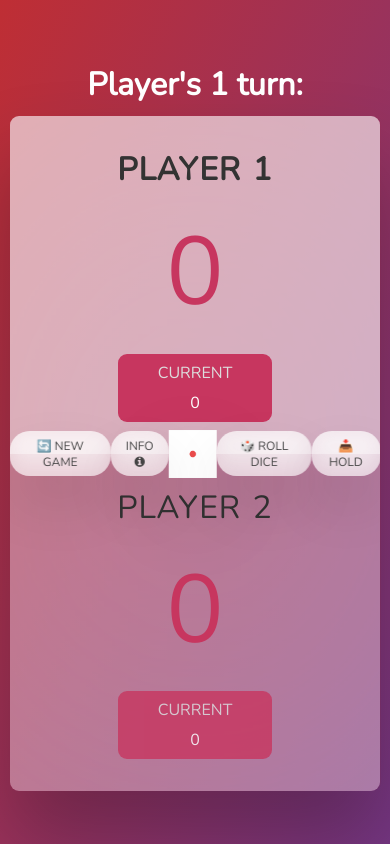
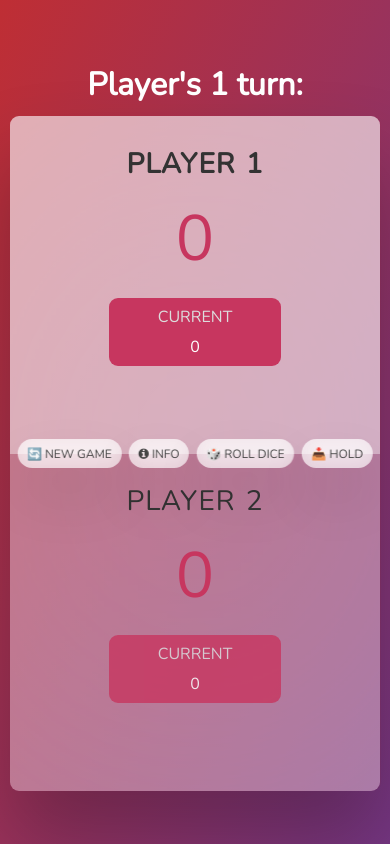
Before and after one commit to nikolamihailov/The-complete-JavaScript-course---Udemy, a plain HTML site: page 6. Dice game - project/index.html in a window 390 px wide. Drawn offline with nearby package versions, Linux system fonts and the light colour scheme.

Commit message:
dice hide/show added

```diff
--- a/6. Dice game - project/index.html
+++ b/6. Dice game - project/index.html
@@ -48,9 +48,9 @@
       <section class="btns-dice">
         <button class="btn btn--new">🔄 New game</button>
         <button class="btn btn--info">
-          Info <i class="fa fa-info-circle"></i>
+          <i class="fa fa-info-circle"></i> Info
         </button>
-        <img src="./dices/dice-1.png" alt="Playing dice" class="dice" />
+        <img src="./dices/dice-1.png" alt="Playing dice" class="dice hidden" />
         <button class="btn btn--roll">🎲 Roll dice</button>
         <button class="btn btn--hold">📥 Hold</button>
       </section>
--- a/6. Dice game - project/script.js
+++ b/6. Dice game - project/script.js
@@ -27,6 +27,7 @@ closeRulesBtn.addEventListener("click", closeRules);
 function rollingDice() {
     const diceNum = Math.floor(Math.random() * 6) + 1;
     dice.src = `./dices/dice-${diceNum}.png`;
+    dice.classList.remove('hidden');
     if (diceNum !== 1) {
         if (currentPlayer === 1) {
             scoreP1 += diceNum;
@@ -99,6 +100,7 @@ function newGame() {
     totalScoreP2.textContent = totalSP2;
     rollDiceBtn.disabled = false;
     holdBtn.disabled = false;
+    dice.classList.add('hidden');
     if (!playerOneSection.classList.contains("player--active")) {
         playerTwoSection.classList.remove("player--active");
         playerOneSection.classList.add("player--active");
--- a/6. Dice game - project/styles.css
+++ b/6. Dice game - project/styles.css
@@ -92,7 +92,7 @@ main {
 /* ELEMENTS */
 .name {
   position: relative;
-  font-size: 3rem;
+  font-size: 2.5rem;
   text-transform: uppercase;
   letter-spacing: 1px;
   word-spacing: 2px;
@@ -101,7 +101,7 @@ main {
 }
 
 .score {
-  font-size: 6rem;
+  font-size: 5rem;
   font-weight: 300;
   color: #c7365f;
   margin-bottom: auto;
@@ -180,7 +180,7 @@ main {
 }*/
 
 .btn:active {
-  transform: translate(0px, -25%);
+  transform: translate(0px, -10%);
   box-shadow: 0 1rem 2rem rgba(0, 0, 0, 0.15);
 }
 
@@ -234,7 +234,7 @@ main {
   }
   .player {
     flex: 50%;
-    padding: 2rem;
+    padding: 1.5rem;
     display: flex;
     flex-direction: column;
     align-items: center;
@@ -243,17 +243,12 @@ main {
 
   /* ELEMENTS */
   .name {
-    position: relative;
-    font-size: 2rem;
-    text-transform: uppercase;
-    letter-spacing: 1px;
-    word-spacing: 2px;
-    font-weight: 300;
-    margin-bottom: 1rem;
+    margin-top: 1rem;
   }
 
   .score {
-    font-size: 6rem;
+    font-size: 4rem;
+    margin-bottom: 15px;
   }
 
   .current {
@@ -281,6 +276,10 @@ main {
     height: 4rem;
     box-shadow: 0 2rem 5rem rgba(0, 0, 0, 0.2);
   }
+  .rules {
+    width: 80%;
+    padding: 3rem;
+  }
 }
 
 @media only screen and (max-width: 650px) {
@@ -294,7 +293,7 @@ main {
   }
   .player {
     flex: 50%;
-    padding: 2rem;
+    padding: 0.8rem;
     display: flex;
     flex-direction: column;
     align-items: center;
@@ -303,17 +302,11 @@ main {
 
   /* ELEMENTS */
   .name {
-    position: relative;
-    font-size: 2rem;
-    text-transform: uppercase;
-    letter-spacing: 1px;
-    word-spacing: 2px;
-    font-weight: 300;
-    margin-bottom: 1rem;
+    font-size: 1.75rem;
   }
 
   .score {
-    font-size: 6rem;
+    font-size: 4rem;
   }
 
   .current {
```
